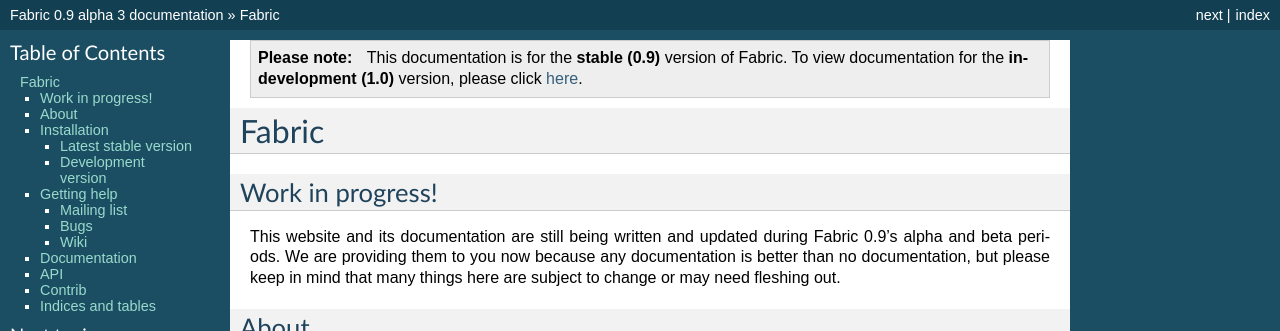
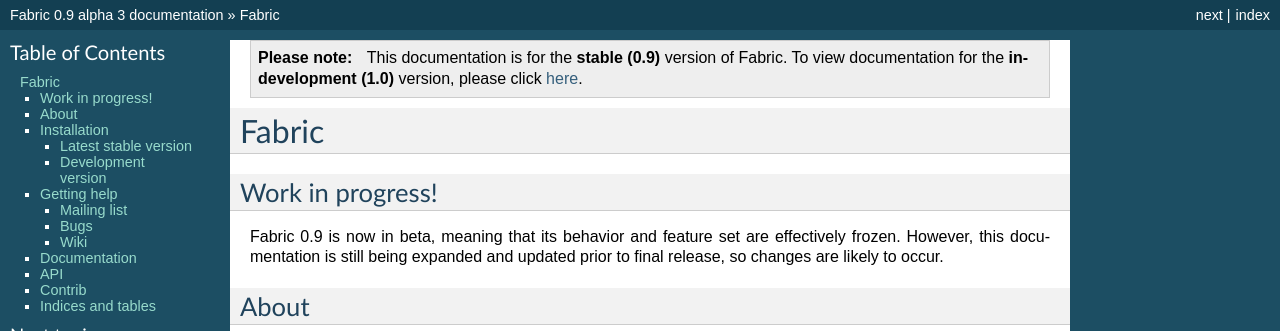
Before and after one commit to fabric/fabric, a Sphinx documentation site: the page built from docs/index.rst, in a window 1280 px wide and 900 px high, cut to the strip 0-331 px from the top of the window. Built offline with Sphinx 7.4.7, drawn with Linux system fonts in a browser that asks for light colours.

Commit message:
Update index for 0.9 docs to be more up-to-date.

```diff
--- a/docs/index.rst
+++ b/docs/index.rst
@@ -5,10 +5,9 @@
 Work in progress!
 =================
 
-This website and its documentation are still being written and updated during
-Fabric 0.9's alpha and beta periods. We are providing them to you now because
-any documentation is better than no documentation, but please keep in mind
-that many things here are subject to change or may need fleshing out.
+Fabric 0.9 is now in beta, meaning that its behavior and feature set are
+effectively frozen. However, this documentation is still being expanded and
+updated prior to final release, so changes are likely to occur.
 
 
 About
```
